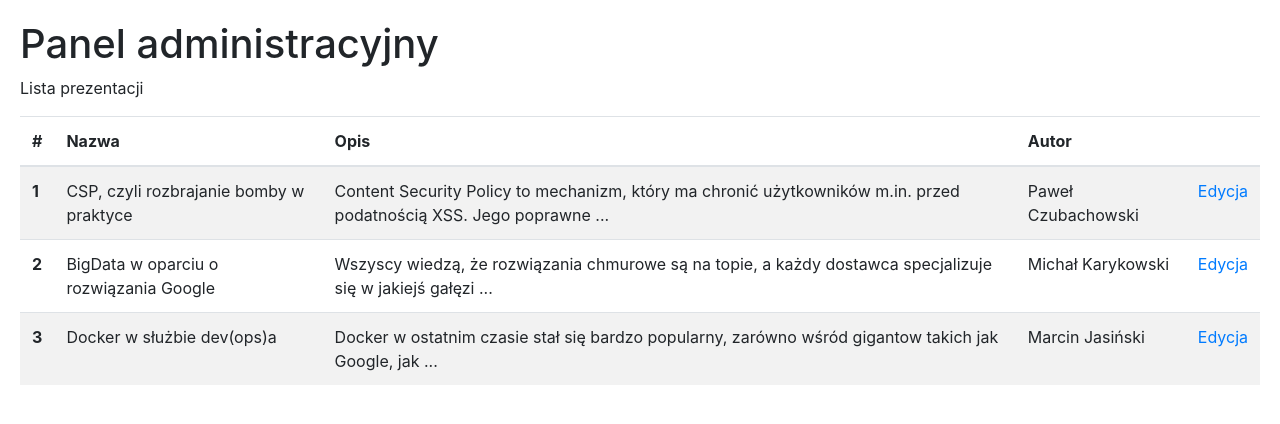
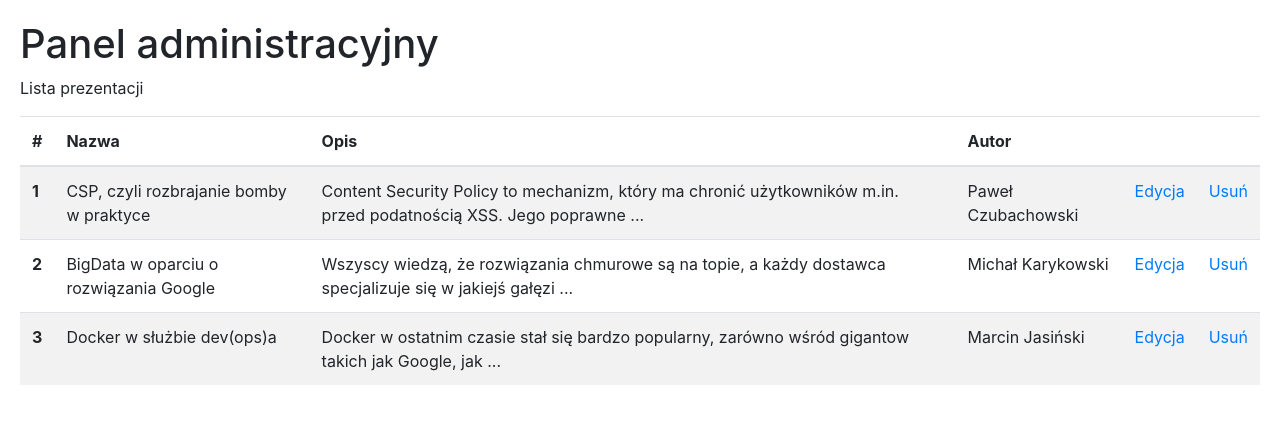
Before and after one commit to TheoResources/permissionsApp, an Angular app: page / in a window 1280 px wide. Shown: the top 424 px of the page. Built offline with nearby package versions, Linux system fonts and the light colour scheme.

Commit message:
init app

```diff
--- a/src/app/app.component.ts
+++ b/src/app/app.component.ts
@@ -22,6 +22,7 @@ interface Presentation {
         <th scope="col">Opis</th>
         <th scope="col">Autor</th>
         <th scope="col"></th>
+        <th scope="col"></th>
       </tr>
       </thead>
       <tbody>
@@ -33,6 +34,7 @@ interface Presentation {
         <td>{{ presentation.description  }}</td>
         <td>{{ presentation.author}}</td>
         <td><a href="/edit">Edycja</a></td>
+        <td><a href="/remove">Usuń</a></td>
       </tr>
       </tbody>
     </table>
```
